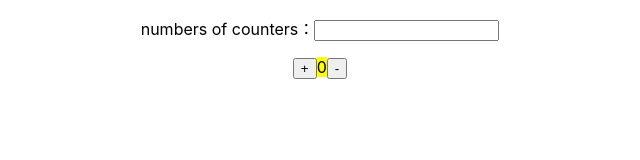
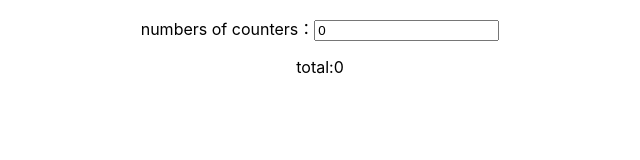
Before and after one commit to lichuwen/ReactCounter, a React (Create React App) app: page / in a window 1280 px wide. Shown: the top 160 px of the page, without its empty margins (320-960 px from the left). Built offline with nearby package versions, Linux system fonts and the light colour scheme.

Commit message:
the final edition before redux

```diff
--- a/src/component/Counter/index.jsx
+++ b/src/component/Counter/index.jsx
@@ -10,18 +10,18 @@ class Counter extends React.Component{
         this.increase = this.increase.bind(this);
     }
 
-    componentWillUnmount() {
-        console.log("------Unmount-------")
-    }
-    componentDidMount() {
-        console.log("------didMount-------")
-    }
-    componentWillUpdate(){
-        console.log("------willUpdate-------")
-    }
-    componentDidUpdate(){
-        console.log("------didUpdate-------")
-    }
+    // componentWillUnmount() {
+    //     console.log("------Unmount-------")
+    // }
+    // componentDidMount() {
+    //     console.log("------didMount-------")
+    // }
+    // componentWillUpdate(){
+    //     console.log("------willUpdate-------")
+    // }
+    // componentDidUpdate(){
+    //     console.log("------didUpdate-------")
+    // }
 
     increase = () => {
         // this.setState({number: ++this.state.number})
@@ -29,6 +29,7 @@ class Counter extends React.Component{
             number: preState.number + 1
             })
         )
+        this.props.countTotal(1)
     }
 
 
@@ -38,7 +39,7 @@ class Counter extends React.Component{
             number: preState.number - 1
             })
         )
-        console.log("------render-------")
+        this.props.countTotal(-1)
     }
 
 
--- a/src/component/GroupCounter/index.jsx
+++ b/src/component/GroupCounter/index.jsx
@@ -5,26 +5,39 @@ class CounterGroup extends React.Component{
     constructor(props){
         super(props)
         this.state = {
-            count: ""
+            count: 0,
+            total : 0
         };
     }
 
-    handelChange(e){
+    inputCount = (e) =>{
 		this.setState({
-			inputCount:parseInt(e.target.value)
-		})
-	}
+            count: e.target.value,
+        })
+    }
+
+    countTotal = (value) => {
+        this.setState((preState) => ({
+                total: preState.total + value
+            })
+        )
+    }
 
     render(){
         return(
             <div>
                 <p>numbers of counters：
                     <input
-                        value={this.state.inputCount}
-                        onChange={this.handelChange.bind(this)}
+                        value={this.state.count}
+                        onChange={this.inputCount}
                     />
                 </p>
-                {new Array(this.state.inputCount).fill().map((key,index) => <Counter key={index}/>)}
+                <p>total:
+                    <label>{this.state.total}</label>
+                </p>
+                {new Array(Number(this.state.count)).fill().map((key,index) =>
+                    <Counter key={index} countTotal={this.countTotal}/>
+                )}
             </div>
         );
     }
```
